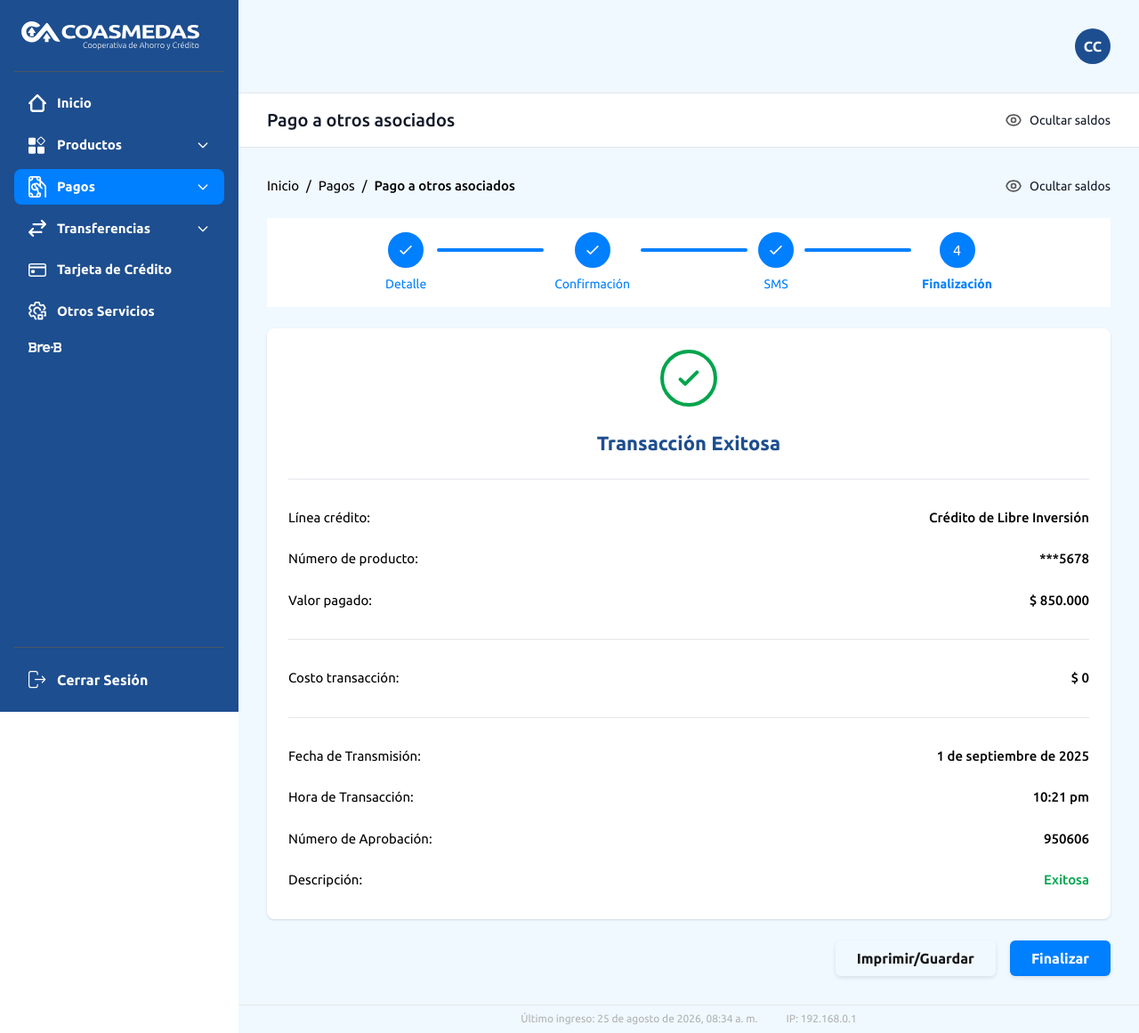
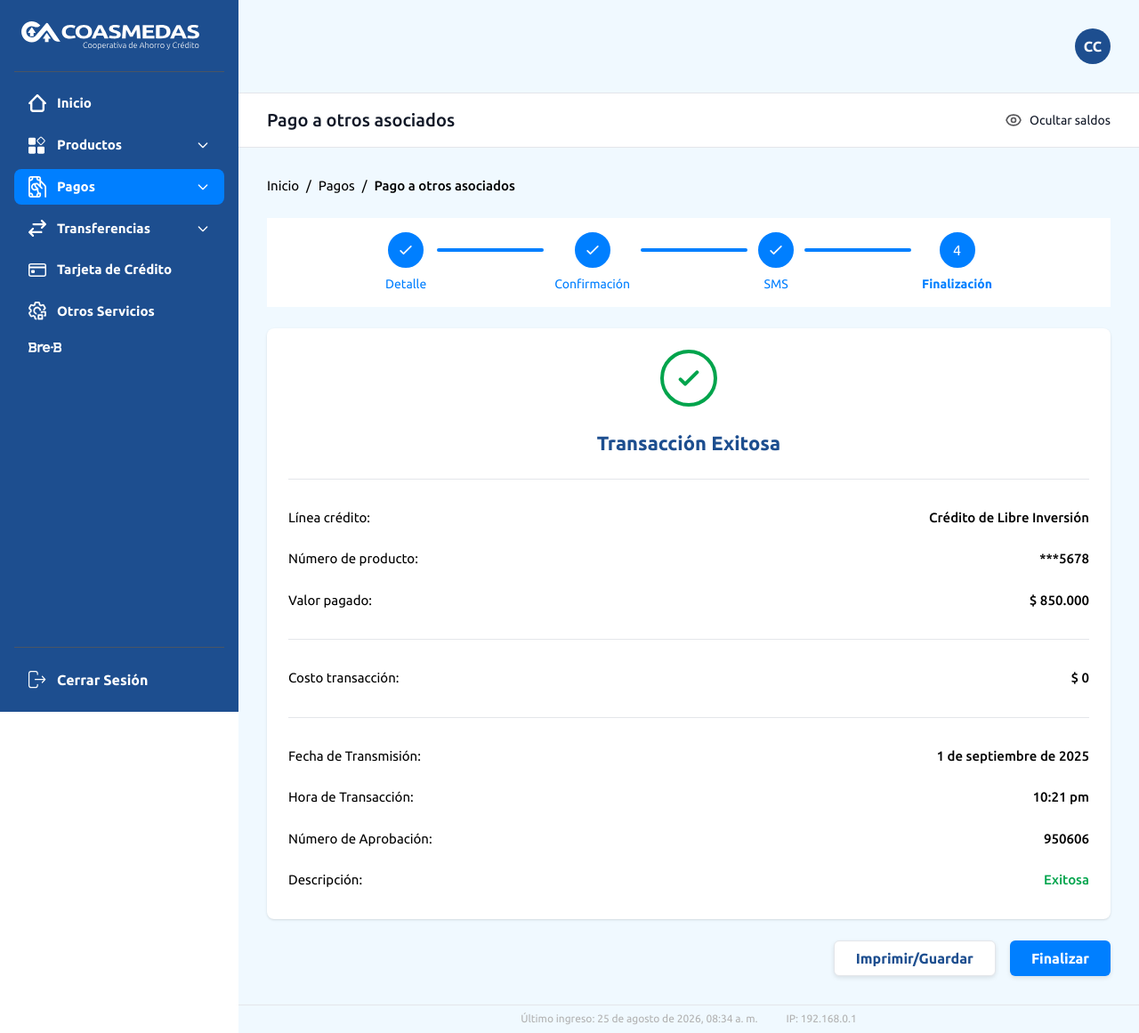
Before and after one commit to truxxu/coasmedas-portal, a Next.js app: page /pagos/otros-asociados/pago/resultado in a window 1280 px wide. Shown: the whole page at 89% size. Built offline with nearby package versions, Linux system fonts and the light colour scheme.

Commit message:
fixes routing

```diff
--- a/app/(authenticated)/pagos/otros-asociados/pago/resultado/page.tsx
+++ b/app/(authenticated)/pagos/otros-asociados/pago/resultado/page.tsx
@@ -3,7 +3,7 @@
 import React, { useEffect, useState } from "react";
 import { useRouter } from "next/navigation";
 import { Button } from "@/src/atoms";
-import { Breadcrumbs, Stepper, HideBalancesToggle } from "@/src/molecules";
+import { Breadcrumbs, Stepper } from "@/src/molecules";
 import { OtrosAsociadosResultCard } from "@/src/organisms";
 import { useUIContext } from "@/src/contexts/UIContext";
 import { useWelcomeBar } from "@/src/contexts";
@@ -11,16 +11,15 @@ import {
   OTROS_ASOCIADOS_PAYMENT_STEPS,
   mockOtrosAsociadosTransactionResult,
 } from "@/src/mocks";
-import {
-  OtrosAsociadosTransactionResult,
-  PayableProduct,
-} from "@/src/types";
+import { OtrosAsociadosTransactionResult, PayableProduct } from "@/src/types";
 
 export default function OtrosAsociadosResultadoPage() {
   const router = useRouter();
   const { hideBalances } = useUIContext();
   const { setWelcomeBar, clearWelcomeBar } = useWelcomeBar();
-  const [result, setResult] = useState<OtrosAsociadosTransactionResult | null>(null);
+  const [result, setResult] = useState<OtrosAsociadosTransactionResult | null>(
+    null
+  );
 
   // Configure WelcomeBar on mount, clear on unmount
   useEffect(() => {
@@ -62,7 +61,7 @@ export default function OtrosAsociadosResultadoPage() {
     sessionStorage.removeItem("otrosAsociadosTotalAmount");
     sessionStorage.removeItem("otrosAsociadosConfirmation");
 
-    router.push("/pagos");
+    router.push("/pagos/otros-asociados");
   };
 
   if (!result) {
@@ -78,7 +77,6 @@ export default function OtrosAsociadosResultadoPage() {
       {/* Header */}
       <div className="flex items-center justify-between">
         <Breadcrumbs items={["Inicio", "Pagos", "Pago a otros asociados"]} />
-        <HideBalancesToggle />
       </div>
 
       <Stepper currentStep={4} steps={OTROS_ASOCIADOS_PAYMENT_STEPS} />
@@ -86,7 +84,7 @@ export default function OtrosAsociadosResultadoPage() {
       <OtrosAsociadosResultCard result={result} hideBalances={hideBalances} />
 
       <div className="flex justify-end gap-4">
-        <Button variant="outline" onClick={handlePrintSave}>
+        <Button variant="secondary" onClick={handlePrintSave}>
           Imprimir/Guardar
         </Button>
         <Button variant="primary" onClick={handleFinish}>
```
